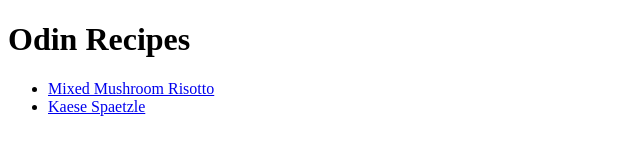
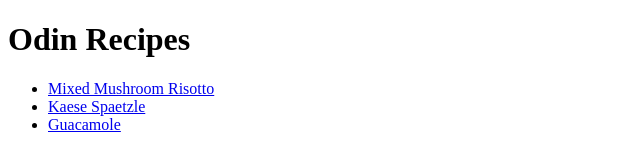
Before and after one commit to valenfalguis/odin-recipes, a plain HTML site: page index.html in a window 1280 px wide. Shown: the full height of the page, 0-640 px from the left. Drawn offline with Linux system fonts and the light colour scheme.

Commit message:
Add guacamole recipe

```diff
--- a/index.html
+++ b/index.html
@@ -10,6 +10,7 @@
         <ul>
             <li><a href="./pages/risotto.html">Mixed Mushroom Risotto</a></li>
             <li><a href="./pages/ks.html">Kaese Spaetzle</a></li>
+            <li><a href="./pages/guacamole.html">Guacamole</a></li>
         </ul>
     </body>
 </html>
```
